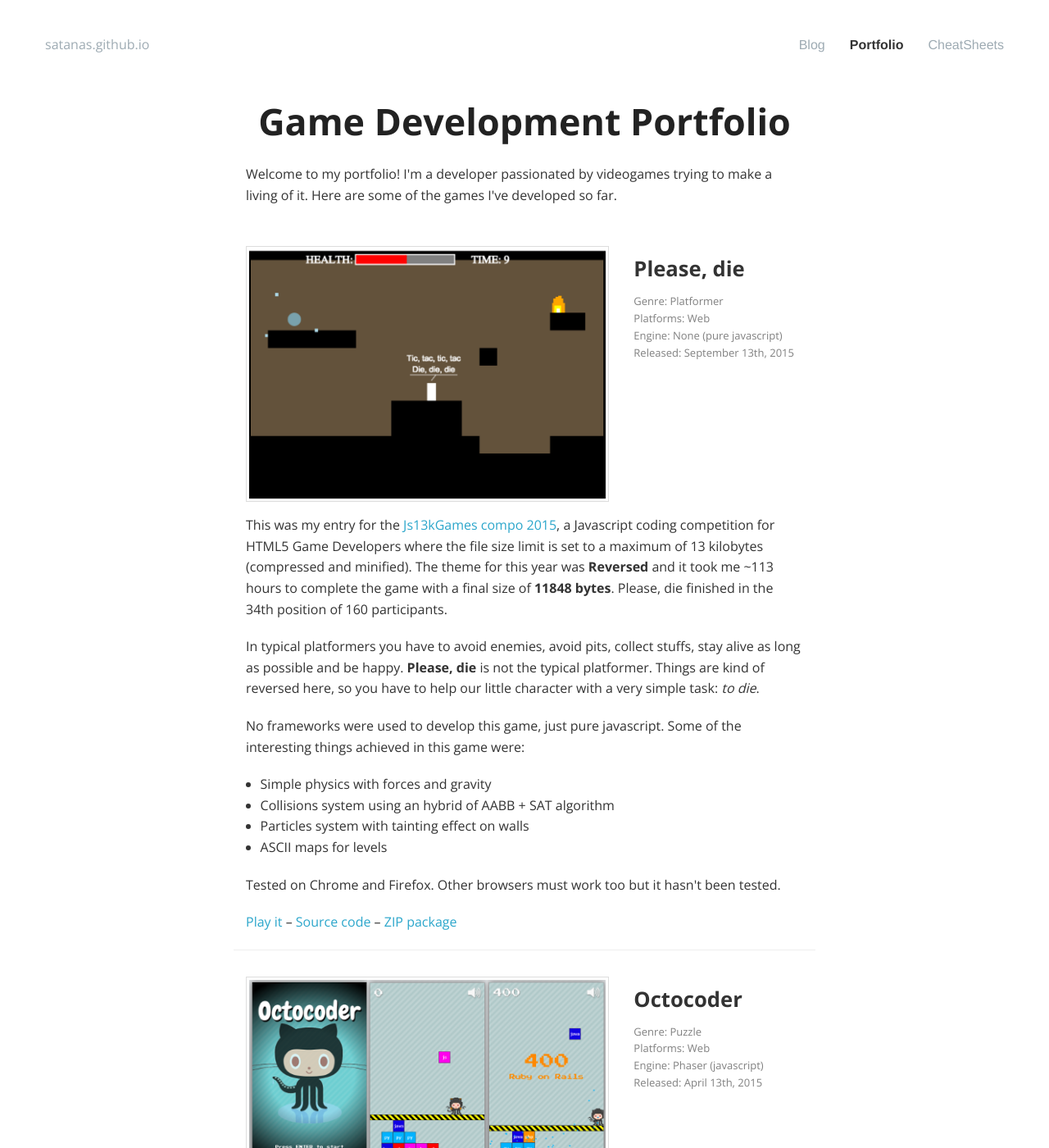
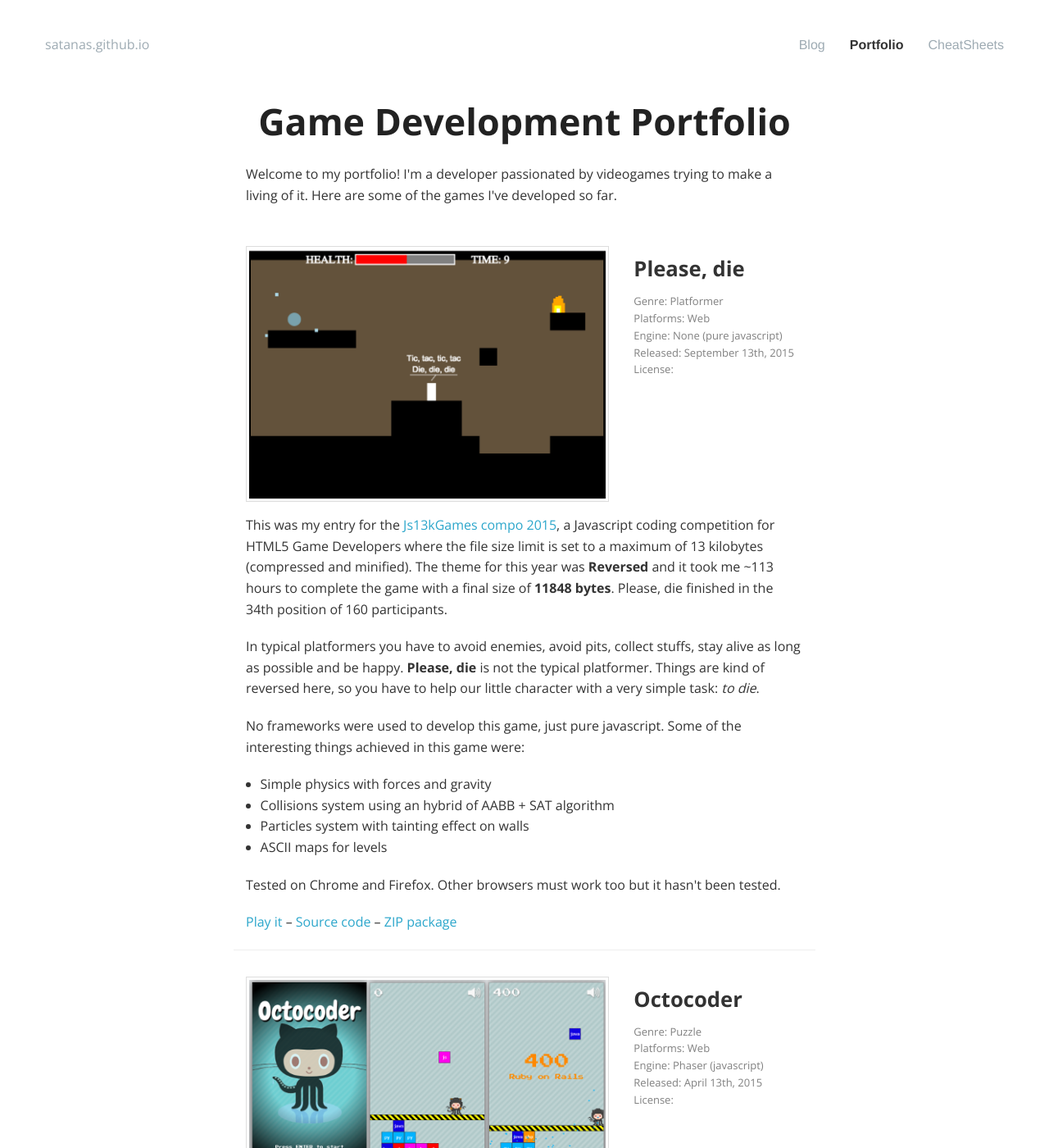
Before and after one commit to satanas/site, a Jekyll site: the page built from portfolio/index.html, in a window 1280 px wide and 1400 px high. Shown: the whole window at 82% size. Built offline with Jekyll 4.4.1, drawn with Linux system fonts in a browser that asks for light colours; Markdown is read by kramdown in place of the engine named in the settings; some of the changed text lies outside the part shown.

Commit message:
Added license

```diff
--- a/_data/games/infectors.yml
+++ b/_data/games/infectors.yml
@@ -3,6 +3,7 @@
 platforms: Web
 engine: Phaser (javascript)
 release_date: March 14th, 2015
+license: CC BY-NC-SA 4.0
 image: infectors-screenshot.png
 description: |
   <p><strong>Infectors</strong> is a sokoban-like game where you have to solve puzzles pushing cryogenic capsules
--- a/portfolio/index.html
+++ b/portfolio/index.html
@@ -25,6 +25,7 @@
       <p class="spec">Platforms: {{ game.platforms }}</p>
       <p class="spec">Engine: {{ game.engine }}</p>
       <p class="spec">Released: {{ game.release_date }}</p>
+      <p class="spec">License: {{ game.license }}</p>
     </div>
   </div>
 
```
